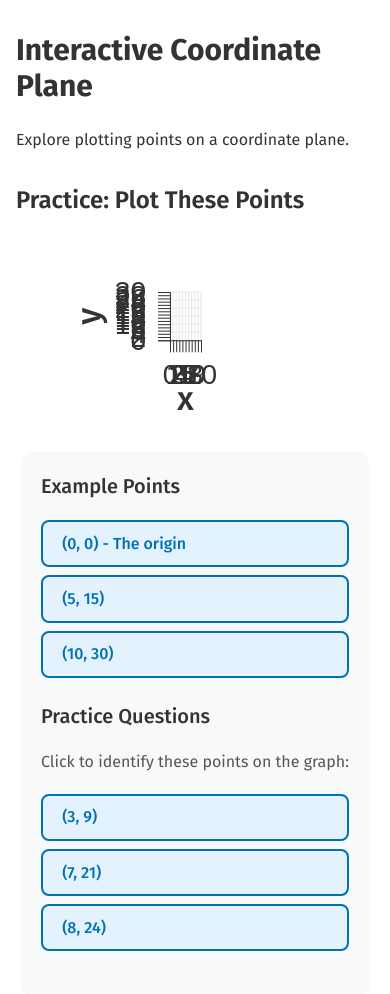
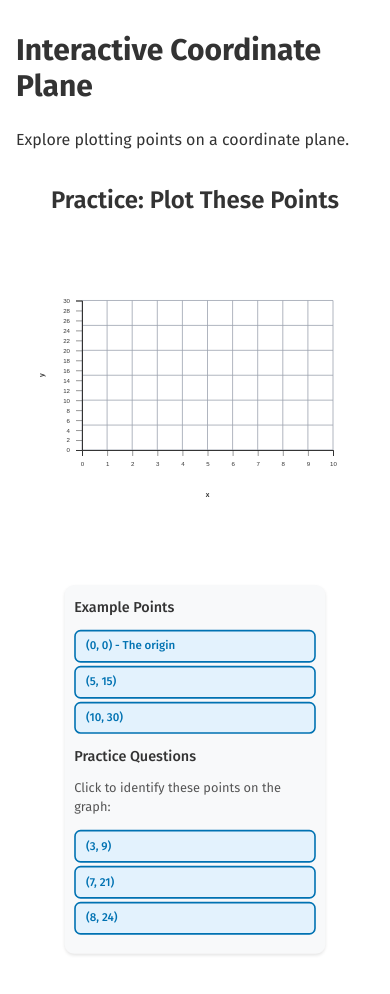
Before and after one commit to reinasta/maths-teaching-resources, a Next.js app: page /components/standalone/coordinate-plane in a window 390 px wide. Shown: the top 994 px of the page. Built offline with nearby package versions, Linux system fonts and the light colour scheme.

Commit message:
made components responsive

```diff
--- a/src/app/globals.css
+++ b/src/app/globals.css
@@ -15,6 +15,7 @@
   --text-dark: #333;
   --text-muted: #555;
   --border-color: #ccc;
+  --button-text-size: 1rem; /* Default button text size */
 }
 
 @layer base {
@@ -37,15 +38,18 @@
 
 @layer components {
   .grid-line {
-    @apply stroke-gray-200 stroke-[1px];
+    @apply stroke-gray-300;
+    stroke-width: max(0.05rem, min(0.1rem, calc(100vw * 0.0008))); /* Responsive stroke width */
   }
 
   .conversion-line {
-    @apply stroke-primary stroke-[3px];
+    @apply stroke-primary;
+    stroke-width: max(0.15rem, min(0.3rem, calc(100vw * 0.0024))); /* Responsive stroke width */
   }
 
   .helper-line {
-    @apply stroke-primary stroke-[2px];
+    @apply stroke-primary;
+    stroke-width: max(0.1rem, min(0.2rem, calc(100vw * 0.0016))); /* Responsive stroke width */
     stroke-dasharray: 6 4;  /* This creates the dashed effect: 6px dash, 4px gap */
   }
 
@@ -56,6 +60,20 @@
   .point-label {
     @apply text-2xl fill-text-dark font-medium;
   }
+
+  /* Add responsive point styles */
+  .point {
+    r: clamp(4px, 0.8vw, 6px); /* Base point size */
+    fill: var(--primary-color);
+    stroke: white;
+    stroke-width: clamp(1px, 0.2vw, 2px);
+    cursor: pointer;
+  }
+
+  .point:hover {
+    r: clamp(5px, 1vw, 7px);
+    fill: var(--primary-hover);
+  }
 }
 
 /* style the control panel */
@@ -65,27 +83,66 @@
   gap: 2rem;
   align-items: center;
   padding: 1rem 0;
+  flex-wrap: wrap; /* Allow wrapping on smaller screens */
+  max-width: 1200px; /* Prevent graph from getting too large */
+  /* Add responsive padding */
+  @media (max-width: 480px) {
+    gap: 1rem;
+    padding: 0.5rem 0;
+  }
 }
 
 .conversion-controls {
   padding: 1.25rem;
   background-color: var(--background-light);
   border-radius: 12px;
-  width: 40%;
+  max-width: 40%; /* Use max-width instead of width */
   box-shadow: 0 2px 4px rgba(0,0,0,0.1);
+  flex: 1 1 100%; /* Allow full width on smaller screens */
 }
 
+/* Update the controls-container class */
+.controls-container {
+  width: 100%;
+  max-width: 400px; /* Control max-width of control panel */
+  padding: clamp(0.75rem, 2vw, 1.5rem); /* Responsive padding */
+  background-color: var(--background-light);
+  border-radius: 12px;
+  box-shadow: 0 2px 4px rgba(0,0,0,0.1);
+
+  @media (max-width: 480px) {
+    padding: 0.75rem;
+    margin-top: 0.5rem;
+    margin-bottom: 0.5rem;
+  }
+
+  @media (max-width: 1024px) {
+    max-width: 100%; /* Allow controls to expand full width */
+  }
+}
+
+/* Update the button-group class */
 .button-group {
   display: flex;
   flex-direction: column;
-  gap: 0.5rem;
-  margin-bottom: 1.5rem;
+  gap: clamp(0.5rem, 1.5vw, 0.75rem); /* Responsive gap */
+  margin-bottom: clamp(1rem, 2vw, 1.75rem); /* Responsive margin */
+
+  @media (max-width: 480px) {
+    gap: 0.5rem;
+    margin-bottom: 0.75rem;
+  }
+}
+
+.button-group h3 {
+  font-size: clamp(1.125rem, 2vw, 1.5rem);
+  margin-bottom: 0.5rem;
 }
 
 .conversion-button {
   font-family: var(--main-font);
-  font-size: var(--button-text-size);
-  padding: 0.6rem 1.2rem;
+  font-size: clamp(0.875rem, 1.5vw, 1rem);
+  padding: clamp(0.5rem, 1.5vw, 0.75rem) clamp(0.75rem, 2vw, 1.2rem);
   background-color: #e3f2fd;
   border: 2px solid var(--primary-color);
   border-radius: 8px;
@@ -96,6 +153,7 @@
   width: 100%;
   white-space: nowrap;
   font-weight: 500;
+  min-height: 2.5rem;
 }
 
 .conversion-button:hover {
@@ -108,3 +166,203 @@
   background-color: var(--primary-color);
   color: white;
 }
+
+/* Add this to your global styles */
+.conversion-wrapper {
+  display: flex;
+  flex-direction: column;
+  gap: clamp(1rem, 2vw, 2rem);
+  width: 100%;
+  max-width: 1200px;
+  margin: 0 auto;
+}
+
+/* Update the conversion-layout class */
+.conversion-layout {
+  display: flex;
+  flex-direction: column; /* Default to vertical layout */
+  align-items: center; /* Default alignment for all screens */
+  gap: clamp(1rem, 3vw, 2rem); /* Reduce from original */
+  width: 100%;
+
+  @media (max-width: 1024px) {
+    align-items: flex-start; /* Align to the start when stacked */
+    gap: 1rem; /* Reduce gap when stacked */
+  }
+
+  @media (max-width: 480px) {
+    gap: 0.25rem; /* Significantly reduce gap on mobile */
+  }
+}
+
+@media (min-width: 1024px) {
+  .conversion-layout {
+    flex-direction: row;
+    align-items: center;
+    justify-content: center;
+    gap: 3rem;
+  }
+
+  .graph-container {
+    flex: 3;
+  }
+
+  .controls-container {
+    flex: 1;
+    transform: scale(0.95); /* Slightly smaller on large screens */
+  }
+}
+
+/* Update the media queries */
+@media (max-width: 1023px) {
+  .controls-container {
+    transform: scale(0.9); /* More compact on medium screens */
+  }
+
+  .conversion-wrapper {
+    gap: clamp(0.75rem, 1.5vw, 1.5rem);
+  }
+
+  .conversion-layout {
+    gap: clamp(0.5rem, 1.5vw, 1rem);
+  }
+}
+
+@media (max-width: 768px) {
+  .graph-container {
+    flex-direction: column; /* Stack items vertically */
+  }
+
+  .conversion-controls {
+    max-width: 100%; /* Full width on smaller screens */
+  }
+
+  .axis-label {
+    font-size: 1.5rem; /* Adjust axis label font size */
+  }
+
+  .point-label {
+    font-size: 1.5rem; /* Adjust point label font size */
+  }
+
+  .conversion-button {
+    font-size: 0.9rem; /* Adjust button text size */
+    padding: 0.4rem 0.8rem;
+  }
+
+  .grid-line {
+    @apply stroke-gray-400; /* Slightly darker on small screens */
+  }
+
+  .conversion-layout {
+    gap: clamp(0.5rem, 2vw, 1rem); /* Smaller gap on mobile */
+  }
+
+  .controls-container {
+    padding: clamp(0.5rem, 1.5vw, 1rem);
+    transform: scale(0.85); /* Even more compact on small screens */
+  }
+
+  .button-group {
+    gap: clamp(0.25rem, 1vw, 0.5rem);
+    margin-bottom: clamp(0.75rem, 1.5vw, 1.25rem);
+  }
+
+  .conversion-wrapper {
+    gap: 1rem;
+  }
+
+  .graph-container {
+    margin-bottom: 0; /* Remove any bottom margin */
+    padding: 0.5rem 0; /* Reduce padding */
+  }
+
+  .coordinate-plane {
+    max-height: 70vh;
+  }
+
+  .point-label {
+    font-size: clamp(0.75rem, 2vw, 1rem);
+  }
+
+  .axis-label {
+    font-size: clamp(0.875rem, 2.5vw, 1.25rem);
+  }
+
+  .point {
+    r: clamp(3px, 0.6vw, 4px); /* Smaller on tablets */
+    stroke-width: clamp(0.5px, 0.15vw, 1px);
+  }
+
+  .point:hover {
+    r: clamp(4px, 0.8vw, 5px);
+  }
+
+  .x-axis .tick line,
+  .y-axis .tick line {
+    stroke-width: clamp(0.5px, 0.08vw, 0.75px);
+  }
+}
+
+@media (max-width: 480px) {
+  .controls-container {
+    padding: 0.75rem;
+    transform: scale(0.8); /* Most compact on mobile */
+  }
+
+  .conversion-layout {
+    gap: 0.5rem; /* Minimum gap on very small screens */
+  }
+
+  .button-group {
+    gap: 0.25rem;
+    margin-bottom: 0.75rem;
+  }
+
+  .conversion-wrapper {
+    gap: 0.75rem;
+  }
+
+  .graph-container {
+    padding: 0.25rem 0;
+  }
+
+  .coordinate-plane {
+    max-height: 50vh;
+  }
+
+  .point-label {
+    font-size: clamp(0.625rem, 1.75vw, 0.875rem);
+  }
+
+  .axis-label {
+    font-size: clamp(0.75rem, 2vw, 1rem);
+  }
+
+  .point {
+    r: clamp(2px, 0.5vw, 3px); /* Smallest on phones */
+    stroke-width: clamp(0.5px, 0.1vw, 1px);
+  }
+
+  .point:hover {
+    r: clamp(3px, 0.7vw, 4px);
+  }
+
+  .x-axis .tick line,
+  .y-axis .tick line {
+    stroke-width: 0.5px;
+  }
+}
+
+.coordinate-plane {
+  width: 100%;
+  height: auto;
+  max-height: 85vh;
+  aspect-ratio: 1.15;
+}
+
+/* Add responsive tick styles */
+.x-axis .tick line,
+.y-axis .tick line {
+  stroke-width: clamp(0.5px, 0.1vw, 1px);
+}
--- a/src/components/ConversionGraph/ConversionGraph.tsx
+++ b/src/components/ConversionGraph/ConversionGraph.tsx
@@ -1,71 +1,71 @@
 // src/components/ConversionGraph/ConversionGraph.tsx
-import React, { useRef, useEffect, useState } from 'react';
+import React, { useRef, useEffect, useState, useCallback, useMemo } from 'react';
 import * as d3 from 'd3';
 
 interface ConversionGraphProps {
-  width?: number;
-  height?: number;
-  fontSize?: number;
   className?: string;
 }
 
-interface ConversionData {
-  x: number;
-  y: number;
-  direction: 'inches' | 'cm';
-}
-
-const ConversionGraph: React.FC<ConversionGraphProps> = ({
-  width = 900,
-  height = 700,
-  fontSize = 32,
-  className = ''
-}) => {
+const ConversionGraph: React.FC<ConversionGraphProps> = ({ className = '' }) => {
   const containerRef = useRef<HTMLDivElement>(null);
   const svgRef = useRef<SVGSVGElement>(null);
+  const [dimensions, setDimensions] = useState({ width: 0, height: 0 });
   const [animationKey, setAnimationKey] = useState(0);
-  const [dimensions, setDimensions] = useState({ width, height });
-  const [conversionData, setConversionData] = useState<ConversionData>({
+  const [conversionData, setConversionData] = useState({
     x: 2,
     y: 5,
-    direction: 'inches'
+    direction: 'inches' as const
   });
 
-  // Handle resize
+    const handleConversionClick = useCallback((inches: number, cm: number, direction: 'inches' | 'cm') => {
+    setConversionData({ x: inches, y: cm, direction });
+    setAnimationKey(prev => prev + 1);
+  }, []);
+
+  // Calculate dimensions based on container size
+  const updateDimensions = useCallback(() => {
+    if (containerRef.current) {
+      const container = containerRef.current;
+      const width = container.clientWidth;
+      // Adjust height calculation based on screen width
+      const heightRatio = window.innerWidth <= 480 ? 0.850 : 0.75; // 10% increase for phones
+      const height = width * heightRatio;
+      setDimensions({ width, height });
+    }
+  }, []);
+
+  // Initialize dimensions and handle resize
   useEffect(() => {
-    const updateDimensions = () => {
-      if (containerRef.current) {
-        const containerWidth = containerRef.current.offsetWidth;
-        setDimensions({
-          width: containerWidth,
-          height: Math.min(containerWidth * 0.75, window.innerHeight * 0.85)
-        });
-      }
-    };
+    updateDimensions();
 
-    updateDimensions();
     const resizeObserver = new ResizeObserver(updateDimensions);
-
     if (containerRef.current) {
       resizeObserver.observe(containerRef.current);
     }
 
     return () => resizeObserver.disconnect();
-  }, []);
+  }, [updateDimensions]);
 
-  // D3 rendering
+  const gridConfig = useMemo(() => ({
+      xTicks: 10,
+      yTicks: 5,
+      xStep: 1,
+      yStep: 5
+  }), []);
+
+  // D3 rendering with responsive considerations
   useEffect(() => {
-    if (!svgRef.current) return;
+    if (!svgRef.current || dimensions.width === 0) return;
 
+    // Calculate responsive margins and font sizes
     const margin = {
-      top: 50,
-      right: 100,
-      bottom: 70,
-      left: 120
+      top: Math.max(40, dimensions.height * 0.1),
+      right: Math.max(20, dimensions.width * 0.05),
+      bottom: Math.max(40, dimensions.height * 0.1),
+      left: Math.max(40, dimensions.width * 0.08)
     };
 
-    const innerWidth = dimensions.width - margin.left - margin.right;
-    const innerHeight = dimensions.height - margin.top - margin.bottom;
+    const baseFontSize = Math.min(dimensions.width, dimensions.height) * 0.025;
 
     // Clear previous content
     d3.select(svgRef.current).selectAll("*").remove();
@@ -73,9 +73,9 @@ const ConversionGraph: React.FC<ConversionGraphProps> = ({
     // Set up SVG with viewBox
     const svg = d3.select(svgRef.current)
       .attr("viewBox", `0 0 ${dimensions.width} ${dimensions.height}`)
+      .attr("preserveAspectRatio", "xMidYMid meet")
       .style("width", "100%")
-      .style("height", "auto")
-      .style("aspect-ratio", `${dimensions.width}/${dimensions.height}`);
+      .style("height", "auto");
 
     const g = svg.append("g")
       .attr("transform", `translate(${margin.left},${margin.top})`);
@@ -83,32 +83,11 @@ const ConversionGraph: React.FC<ConversionGraphProps> = ({
     // Create scales
     const xScale = d3.scaleLinear()
       .domain([0, 10])
-      .range([0, innerWidth]);
+      .range([0, dimensions.width - margin.left - margin.right]);
 
     const yScale = d3.scaleLinear()
       .domain([0, 25])
-      .range([innerHeight, 0]);
-
-    // Add grid
-    g.selectAll("vertical-grid")
-      .data(d3.range(0, 11))
-      .enter()
-      .append("line")
-      .attr("class", "grid-line")
-      .attr("x1", d => xScale(d))
-      .attr("x2", d => xScale(d))
-      .attr("y1", 0)
-      .attr("y2", innerHeight);
-
-    g.selectAll("horizontal-grid")
-      .data(d3.range(0, 26, 5))
-      .enter()
-      .append("line")
-      .attr("class", "grid-line")
-      .attr("x1", 0)
-      .attr("x2", innerWidth)
-      .attr("y1", d => yScale(d))
-      .attr("y2", d => yScale(d));
+      .range([dimensions.height - margin.top - margin.bottom, 0]);
 
     // Add axes
     const xAxis = d3.axisBottom(xScale);
@@ -116,37 +95,62 @@ const ConversionGraph: React.FC<ConversionGraphProps> = ({
 
     const xAxisGroup = g.append("g")
       .attr("class", "x-axis")
-      .attr("transform", `translate(0,${innerHeight})`)
+      .attr("transform", `translate(0,${dimensions.height - margin.top - margin.bottom})`)
       .call(xAxis);
 
     const yAxisGroup = g.append("g")
       .attr("class", "y-axis")
       .call(yAxis);
 
-    // Update tick font sizes
     xAxisGroup.selectAll('.tick text')
-      .style('font-size', `${fontSize}px`);
+      .style('font-size', `${baseFontSize}px`);
 
     yAxisGroup.selectAll('.tick text')
-      .style('font-size', `${fontSize}px`);
+      .style('font-size', `${baseFontSize}px`);
 
-    // Add axis labels
+    // Add axis labels with adjusted positions
     g.append("text")
       .attr("class", "axis-label")
       .attr("text-anchor", "middle")
-      .attr("x", innerWidth / 2)
-      .attr("y", innerHeight + margin.bottom - 10)
-      .style('font-size', `${fontSize}px`)
+      .attr("x", (dimensions.width - margin.left - margin.right) / 2)
+      .attr("y", dimensions.height - margin.top - margin.bottom + baseFontSize * 4)
+      .style('font-size', `${baseFontSize}px`)
       .text("inches");
 
     g.append("text")
       .attr("class", "axis-label")
       .attr("text-anchor", "middle")
       .attr("transform", "rotate(-90)")
-      .attr("x", -innerHeight / 2)
-      .attr("y", -margin.left + 45)
-      .style('font-size', `${fontSize}px`)
+      .attr("x", -(dimensions.height - margin.top - margin.bottom) / 2)
+      .attr("y", -margin.left + baseFontSize)
+      .style('font-size', `${baseFontSize}px`)
       .text("centimetres");
+
+    // Add grid
+    // Vertical grid lines
+    g.selectAll(".vertical-grid")
+      .data(d3.range(0, gridConfig.xTicks + 1))
+      .enter()
+      .append("line")
+      .attr("class", "grid-line")
+      .attr("x1", d => xScale(d))
+      .attr("x2", d => xScale(d))
+      .attr("y1", 0)
+      .attr("y2", dimensions.height - margin.top - margin.bottom);
+
+    // Horizontal grid lines
+    g.selectAll(".horizontal-grid")
+      .data(d3.range(0, 26, gridConfig.yStep))
+      .enter()
+      .append("line")
+      .attr("class", "grid-line")
+      .attr("x1", 0)
+      .attr("x2", dimensions.width - margin.left - margin.right)
+      .attr("y1", d => yScale(d))
+      .attr("y2", d => yScale(d));
+
+    // Ensure grid lines are behind other elements
+    g.selectAll(".grid-line").lower();
 
     // Draw conversion line
     g.append("line")
@@ -226,18 +230,14 @@ const ConversionGraph: React.FC<ConversionGraphProps> = ({
       .duration(500)
       .style("opacity", 1);
 
-  }, [dimensions, fontSize, animationKey, conversionData]);
-
-  const handleConversionClick = (inches: number, cm: number, direction: 'inches' | 'cm') => {
-    setConversionData({ x: inches, y: cm, direction });
-    setAnimationKey(prev => prev + 1);
-  };
+  }, [dimensions, conversionData, animationKey]);
 
   return (
-    <div className="flex flex-col lg:flex-row w-full gap-8 items-center">
+    // Remove the extra wrapper div that's adding spacing
+    <div className="conversion-layout">
       <div
         ref={containerRef}
-        className="flex-grow lg:w-2/3 max-w-[70%] relative"
+        className="graph-container"
       >
         <svg
           ref={svgRef}
@@ -245,10 +245,10 @@ const ConversionGraph: React.FC<ConversionGraphProps> = ({
           aria-label="Conversion graph between inches and centimetres"
         />
       </div>
-      <div className="lg:w-1/3 flex items-center">
-        <div className="bg-background-light rounded-xl p-5 shadow-sm w-full">
-          <div className="button-group">
-            <h3 className="text-xl font-medium mb-3">Inches to Centimetres</h3>
+      <div className="controls-container">
+        {/* Reduce margin between button groups */}
+        <div className="button-group" style={{ marginBottom: '0.5rem' }}>
+          <h3 style={{ marginBottom: '0.25rem' }}>Inches to Centimetres</h3>
           <button
             className="conversion-button"
             onClick={() => handleConversionClick(2, 5, 'inches')}
@@ -269,8 +269,8 @@ const ConversionGraph: React.FC<ConversionGraphProps> = ({
           </button>
         </div>
 
-          <div className="button-group mt-6">
-            <h3 className="text-xl font-medium mb-3">Centimetres to Inches</h3>
+        <div className="button-group" style={{ marginBottom: '0' }}>
+          <h3 style={{ marginBottom: '0.25rem' }}>Centimetres to Inches</h3>
            <button
             className="conversion-button"
             onClick={() => handleConversionClick(2, 5, 'cm')}
@@ -292,7 +292,6 @@ const ConversionGraph: React.FC<ConversionGraphProps> = ({
         </div>
       </div>
     </div>
-    </div>
   );
 };
 
--- a/src/components/CoordinatePlane/CoordinatePlane.tsx
+++ b/src/components/CoordinatePlane/CoordinatePlane.tsx
@@ -1,11 +1,5 @@
-//src/components/CoordinatePlane/CoordinatePlane.tsx
 import React, { useRef, useEffect } from 'react';
 import * as d3 from 'd3';
-
-//interface Point {
-//  x: number;
-//  y: number;
-//}
 
 interface CoordinatePlaneProps {
   width?: number;
@@ -13,60 +7,59 @@ interface CoordinatePlaneProps {
   points?: [number, number][];
   visiblePoints?: Set<number>;
   onPointClick?: (index: number) => void;
-  fontSize?: number;
   className?: string;
-  gridLines?: {
-    x: number[];
-    y: number[];
-  };
-  axisLabels?: {
-    x: string;
-    y: string;
-  };
 }
 
 const CoordinatePlane: React.FC<CoordinatePlaneProps> = ({
   width = 800,
-  height = 600,
+  height = 600 * 1.15, // 15% taller
   points = [],
   visiblePoints = new Set(),
   onPointClick,
-  fontSize = 32,
   className = '',
-  gridLines = {
-    x: Array.from({ length: 11 }, (_, i) => i),
-    y: Array.from({ length: 7 }, (_, i) => i * 5)
-  },
-  axisLabels = {
-    x: 'x',
-    y: 'y'
-  }
 }) => {
   const svgRef = useRef<SVGSVGElement>(null);
 
   useEffect(() => {
     if (!svgRef.current) return;
 
+    // Calculate responsive margins and font sizes
     const margin = {
-      top: 60,
-      right: 120,
-      bottom: 80,
-      left: 100
+      top: Math.max(45, height * 0.1),
+      right: Math.max(25, width * 0.05),
+      bottom: Math.max(50, height * 0.12), // Increase bottom margin for x-axis label
+      left: Math.max(50, width * 0.1) // Increase left margin for y-axis label
     };
 
-    const innerWidth = width - margin.left - margin.right;
-    const innerHeight = height - margin.top - margin.bottom;
+    const baseFontSize = Math.min(width, height) * 0.025;
+
+    // Define grid lines
+    const gridLines = {
+      x: d3.range(0, 11, 1), // 0 to 10 in steps of 1
+      y: d3.range(0, 31, 5)  // 0 to 30 in steps of 5
+    };
+
+    // Define axis labels
+    const axisLabels = {
+      x: 'x',
+      y: 'y'
+    };
 
     // Clear previous content
     d3.select(svgRef.current).selectAll('*').remove();
 
-    // Create SVG
+    // Set up SVG with viewBox for better responsiveness
     const svg = d3.select(svgRef.current)
-      .attr('width', width)
-      .attr('height', height);
+      .attr('viewBox', `0 0 ${width} ${height}`)
+      .attr('preserveAspectRatio', 'xMidYMid meet')
+      .style('width', '100%')
+      .style('height', 'auto');
 
     const g = svg.append('g')
       .attr('transform', `translate(${margin.left},${margin.top})`);
+
+    const innerWidth = width - margin.left - margin.right;
+    const innerHeight = height - margin.top - margin.bottom;
 
     // Create scales
     const xScale = d3.scaleLinear()
@@ -98,14 +91,18 @@ const CoordinatePlane: React.FC<CoordinatePlaneProps> = ({
       .attr('y1', d => yScale(d))
       .attr('y2', d => yScale(d));
 
-    // Add axes with larger font size
+    // Calculate responsive tick sizes
+    const tickSize = Math.min(12, Math.max(6, width * 0.015)); // Between 6-12px
+    const tickPadding = Math.min(12, Math.max(6, width * 0.015)); // Same as tick size
+
+    // Add axes with responsive sizes
     const xAxis = d3.axisBottom(xScale)
-      .tickSize(12)
-      .tickPadding(12);
+      .tickSize(tickSize)
+      .tickPadding(tickPadding);
 
     const yAxis = d3.axisLeft(yScale)
-      .tickSize(12)
-      .tickPadding(12);
+      .tickSize(tickSize)
+      .tickPadding(tickPadding);
 
     const xAxisGroup = g.append('g')
       .attr('class', 'x-axis')
@@ -118,18 +115,18 @@ const CoordinatePlane: React.FC<CoordinatePlaneProps> = ({
 
     // Update tick font sizes
     xAxisGroup.selectAll('.tick text')
-      .style('font-size', `${fontSize}px`);
+      .style('font-size', `${baseFontSize}px`);
 
     yAxisGroup.selectAll('.tick text')
-      .style('font-size', `${fontSize}px`);
+      .style('font-size', `${baseFontSize}px`);
 
     // Add axis labels
     g.append('text')
       .attr('class', 'axis-label')
       .attr('text-anchor', 'middle')
       .attr('x', innerWidth / 2)
-      .attr('y', innerHeight + margin.bottom - 10)
-      .style('font-size', `${fontSize * 1.2}px`)
+      .attr('y', innerHeight + margin.bottom - (baseFontSize / 2)) // Move label up
+      .style('font-size', `${baseFontSize * 1.2}px`)
       .text(axisLabels.x);
 
     g.append('text')
@@ -137,40 +134,52 @@ const CoordinatePlane: React.FC<CoordinatePlaneProps> = ({
       .attr('text-anchor', 'middle')
       .attr('transform', 'rotate(-90)')
       .attr('x', -innerHeight / 2)
-      .attr('y', -margin.left + 30)
-      .style('font-size', `${fontSize * 1.2}px`)
+      .attr('y', -margin.left + (baseFontSize * 2)) // Move label right
+      .style('font-size', `${baseFontSize * 1.2}px`)
       .text(axisLabels.y);
 
-    // Plot points
-    points.forEach((point, index) => {
-      if (visiblePoints.has(index)) {
-        const pointGroup = g.append('g')
-          .attr('class', 'point-group')
-          .style('cursor', onPointClick ? 'pointer' : 'default')
-          .on('click', () => onPointClick?.(index));
+    // Update point rendering
+    const pointGroups = g.selectAll('.point-group')
+      .data(points)
+      .enter()
+      .append('g')
+      .attr('class', 'point-group')
+      .style('opacity', (_, i) => visiblePoints.has(i) ? 1 : 0);
 
-        pointGroup.append('circle')
-          .attr('cx', xScale(point[0]))
-          .attr('cy', yScale(point[1]))
-          .attr('r', 8)
-          .attr('class', 'point')
-          .style('fill', '#0072B2');
+    // Add points
+    pointGroups.append('circle')
+      .attr('class', 'point')
+      .attr('cx', d => xScale(d[0]))
+      .attr('cy', d => yScale(d[1]))
+      .on('click', (event, _, i) => onPointClick?.(i));
 
-        pointGroup.append('text')
-          .attr('x', xScale(point[0]) + 20)
-          .attr('y', yScale(point[1]) - 20)
-          .attr('class', 'point-label')
-          .style('font-size', `${fontSize}px`)
-          .text(`(${point[0]}, ${point[1]})`);
-      }
-    });
-  }, [width, height, points, visiblePoints, fontSize, gridLines, axisLabels, onPointClick]);
+    // Add point labels with dynamic positioning
+    pointGroups.append('text')
+      .attr('class', 'point-label')
+      .attr('text-anchor', d => d[0] === 0 ? 'start' : 'middle') // Left align only for x=0 points
+      .attr('x', d => {
+        if (d[0] === 0) {
+          return xScale(d[0]) + baseFontSize // Right of point for x=0
+        }
+        return xScale(d[0]) // Center on point for all others
+      })
+      .attr('y', d => {
+        if (d[0] === 0) {
+          return yScale(d[1]) - baseFontSize // Default position for x=0
+        }
+        return yScale(d[1]) - baseFontSize * 1.5 // Higher above point for all others
+      })
+      .style('font-size', `${baseFontSize}px`)
+      .text(d => `(${d[0]}, ${d[1]})`);
+
+  }, [width, height, points, visiblePoints, onPointClick]);
 
   return (
     <svg
       ref={svgRef}
       className={`coordinate-plane ${className}`}
       aria-label="Coordinate plane with plotted points"
+      style={{ aspectRatio: '1.15' }} // Maintain 1.15:1 aspect ratio
     />
   );
 };
--- a/src/components/PlottingPointsSection/PlottingPointsSection.tsx
+++ b/src/components/PlottingPointsSection/PlottingPointsSection.tsx
@@ -94,29 +94,32 @@ const PlottingPointsSection: React.FC = () => {
   };
 
   return (
-    <section className="w-full">
-      <h2 className="text-2xl font-semibold mb-4">Practice: Plot These Points</h2>
-      <div className="slide-content">
-        <div className="flex flex-col lg:flex-row w-full gap-8 items-center">
-          <div ref={containerRef} className="flex-grow lg:w-2/3 max-w-[70%]">
+    <section className="w-full px-4">
+      <h2 className="text-2xl font-semibold mb-4 text-center lg:text-left">
+        Practice: Plot These Points
+      </h2>
+      <div className="conversion-wrapper">
+        <div className="conversion-layout">
+          <div
+            ref={containerRef}
+            className="graph-container"
+          >
             <CoordinatePlane
               width={dimensions.width}
               height={dimensions.height}
               points={POINTS.map(p => p.coordinates)}
               visiblePoints={new Set([...visiblePoints, ...userAnswers])}
-              fontSize={28}
             />
           </div>
-          <div className="lg:w-1/3 flex items-center">
-            <div className="bg-background-light rounded-xl p-5 shadow-sm w-full">
+          <div className="controls-container">
             <div className="button-group">
-                <h3 className="text-xl font-medium mb-3">Example Points</h3>
+              <h3>Example Points</h3>
               {POINTS.filter(p => p.type === 'example')
                 .map((point, idx) => renderButton(point, idx))}
             </div>
 
-              <div className="button-group mt-6">
-                <h3 className="text-xl font-medium mb-3">Practice Questions</h3>
+            <div className="button-group">
+              <h3>Practice Questions</h3>
               <p className="text-text-muted mb-3">
                 Click to identify these points on the graph:
               </p>
@@ -126,7 +129,6 @@ const PlottingPointsSection: React.FC = () => {
           </div>
         </div>
       </div>
-      </div>
     </section>
   );
 };
```
Also changed, not shown: src/app/components/standalone/conversion-graph/page.tsx (+2 -6 lines), 1 other file (tests, documents, lock files or other folders). Lines whose indentation alone changed are shown as unchanged.
